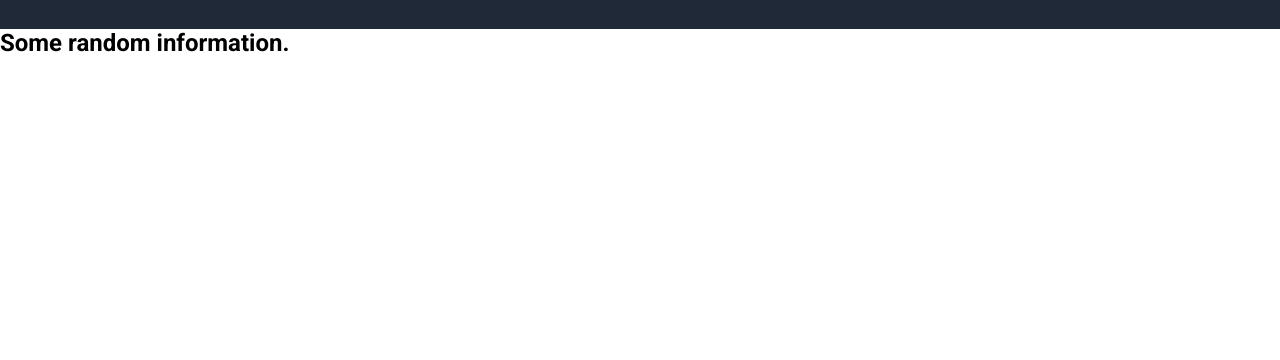
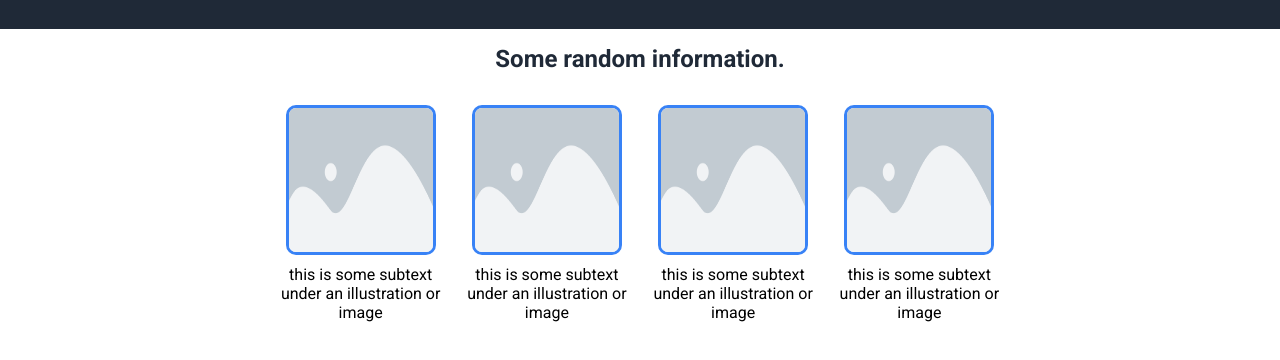
Before and after one commit to Sean-Murphy98/landing-page, a plain HTML site: page index.html in a window 1280 px wide. Shown: the part 222-582 px from the top of the page. Drawn offline with Linux system fonts and the light colour scheme.

Commit message:
Completed information gallery

```diff
--- a/index.html
+++ b/index.html
@@ -28,9 +28,14 @@
                 <img src="placeholder.png">
             </div>
         </div>
-        <div>
-            <h2><strong>Some random information.</strong></h2>
-
+        <div class="maintext">
+            <div><h2>Some random information.</h2></div>
+            <div class="mainimgcontainer">
+                <div class="mainimgs"><img src="placeholder.png">this is some subtext under an illustration or image</div>
+                <div class="mainimgs"><img src="placeholder.png">this is some subtext under an illustration or image</div>
+                <div class="mainimgs"><img src="placeholder.png">this is some subtext under an illustration or image</div>
+                <div class="mainimgs"><img src="placeholder.png">this is some subtext under an illustration or image</div>
+            </div>
         </div>
     </div>
 </body>
--- a/styles.css
+++ b/styles.css
@@ -28,7 +28,6 @@ h1{
 .menu, .headerbody{
     display: flex;
     width: 70%;
-    justify-content: center;
     align-items: center;
     padding: 1em 0;
 }
@@ -69,3 +68,40 @@ img{
     border: none;
     font-weight: bold;
 }
+.maintext{
+    display: flex;
+    flex-direction: column;
+    align-items: center;
+    justify-content: center;
+    padding: 1em 0;
+    gap: 2em;
+}
+.maintext h2{
+    size: 36px;
+    font-weight: 900;
+    color: #1f2937;
+}
+.mainimgcontainer{
+    display: flex;
+    gap: 1em;
+    align-items: center;
+    justify-content: center;
+    flex: 1;
+    width: 70%;
+}
+.mainimgs{
+    display: flex;
+    flex-direction: column;
+    gap: 0.6em;
+    align-items: center;
+    justify-content: center;
+    width: 19%;
+    flex-wrap: wrap;
+    text-align: center;
+}
+.mainimgs img{
+    border-radius: 10px;
+    border: solid #3882F6;
+    height: 150px;
+    width: 150px;
+}
```
